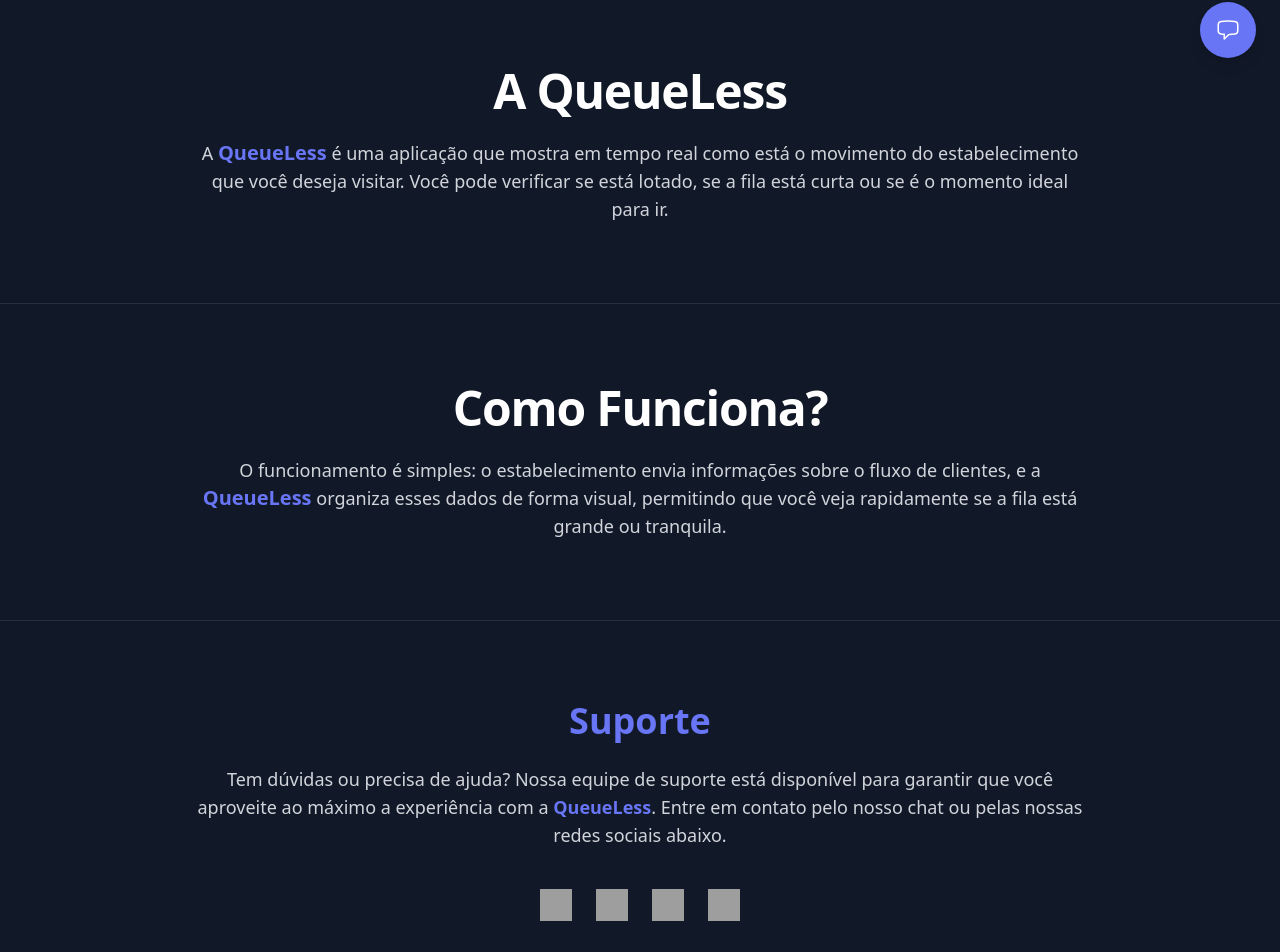
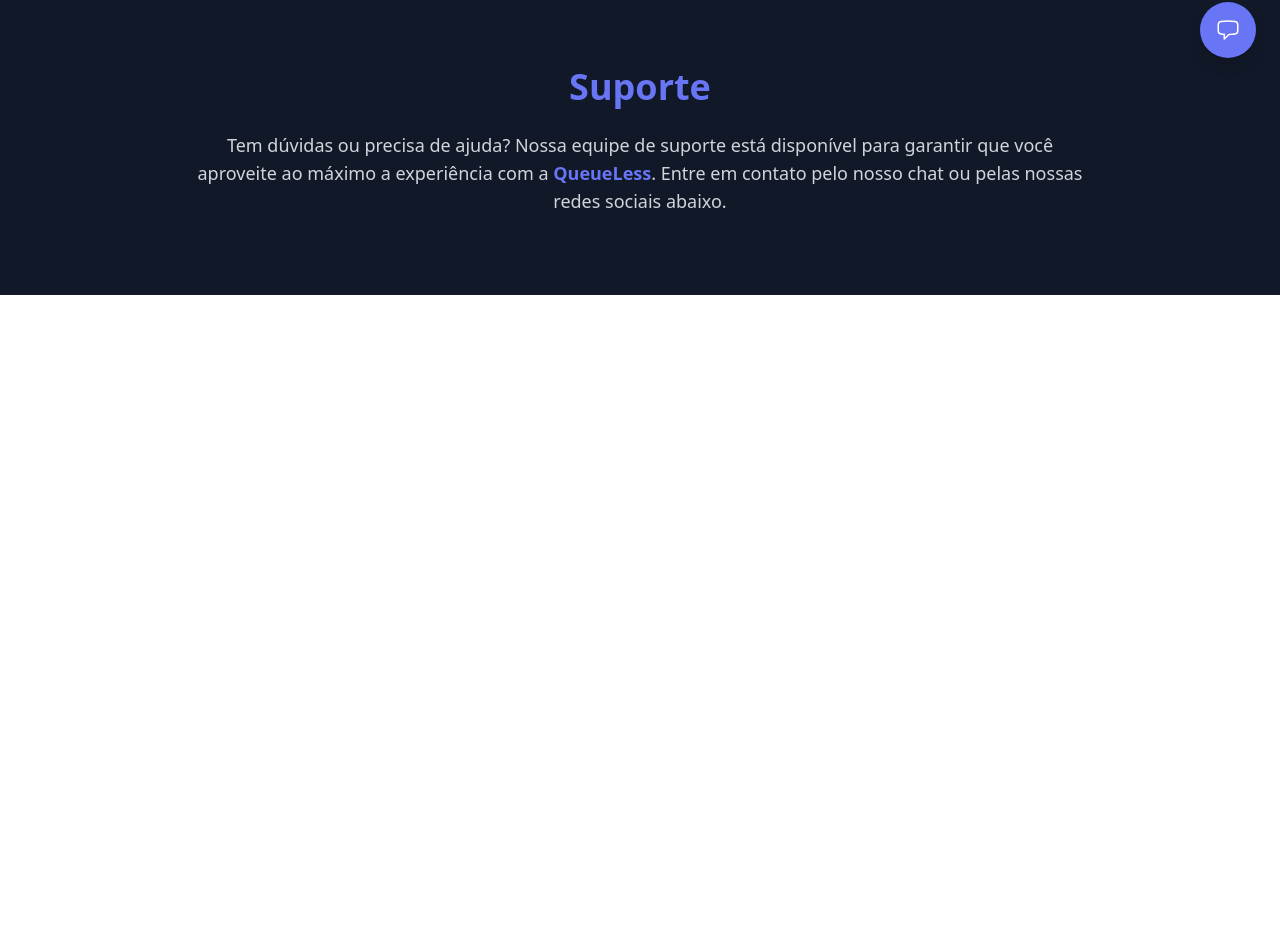
Before and after one commit to begninibruno/react-startup, a React (Vite) app: page / in a window 1280 px wide. Shown: the part 718-1670 px from the top of the page. After the commit the page ends 1013 px from the top, so only its background shows below. Built offline with nearby package versions, Linux system fonts and the light colour scheme; grey boxes are pictures that could not be loaded.

Commit message:
tentando arrumar API

```diff
--- a/package.json
+++ b/package.json
@@ -16,6 +16,7 @@
     "@tailwindplus/elements": "^1.0.9",
     "axios": "^1.11.0",
     "cors": "^2.8.5",
+    "dotenv": "^17.2.1",
     "express": "^5.1.0",
     "flowbite": "^3.1.2",
     "flowbite-react": "^0.12.7",
--- a/src/Elementos/background.jsx
+++ b/src/Elementos/background.jsx
@@ -25,17 +25,21 @@
     if (!mensagem.trim()) return;
 
     setMensagensChat([...mensagensChat, { texto: mensagem, isIA: false }]);
+    const mensagemAtual = mensagem;
     setMensagem('');
 
     try {
-      const res = await fetch("http://localhost:5000/api/chat", {
-        method: "POST",
-        headers: { "Content-Type": "application/json" },
-        body: JSON.stringify({ mensagem })
-      });
+      const res = await fetch("http://localhost:5000/chat", {
+  method: "POST",
+  headers: { "Content-Type": "application/json" },
+  body: JSON.stringify({ message: mensagemAtual })
+});
+
+
       const data = await res.json();
-      setMensagensChat(prev => [...prev, { texto: data.texto, isIA: true }]);
+      setMensagensChat(prev => [...prev, { texto: data.reply, isIA: true }]);
     } catch (err) {
+      console.error(err);
       setMensagensChat(prev => [...prev, { texto: "Erro ao conectar com o suporte.", isIA: true }]);
     }
   };
@@ -48,12 +52,7 @@
           <div className="flex lg:flex-1">
             <a href="#" className="-m-1.5 p-1.5">
               <span className="sr-only">QueueLess</span>
-              <img
-                alt="QueueLess"
-                src="logoteste2.png"
-                width={90}
-                className="mx-auto h-20 w-auto"
-              />
+              <img alt="QueueLess" src="logoteste2.png" width={90} className="mx-auto h-20 w-auto" />
             </a>
           </div>
 
@@ -151,28 +150,6 @@
         </div>
       </section>
 
-      {/* SEÇÃO A QueueLess */}
-      <section id="a-queueless" className="px-6 py-20 lg:px-8 border-t border-white/10">
-        <div className="mx-auto max-w-4xl text-center">
-          <h2 className="text-5xl font-semibold tracking-tight text-balance sm:text-1xl">A QueueLess</h2>
-          <p className="mt-6 text-lg text-gray-300">
-            A <span className="text-[#6875F5] font-bold text-xl">QueueLess</span> é uma aplicação que mostra em tempo real como está o movimento do estabelecimento que você deseja visitar.
-            Você pode verificar se está lotado, se a fila está curta ou se é o momento ideal para ir.
-          </p>
-        </div>
-      </section>
-
-      {/* SEÇÃO Como Funciona */}
-      <section id="como-funciona" className="px-6 py-20 lg:px-8 border-t border-white/10">
-        <div className="mx-auto max-w-4xl text-center">
-          <h2 className="text-5xl font-semibold tracking-tight text-balance sm:text-1xl">Como Funciona?</h2>
-          <p className="mt-6 text-lg text-gray-300">
-            O funcionamento é simples: o estabelecimento envia informações sobre o fluxo de clientes,
-            e a <span className="text-[#6875F5] font-bold text-xl">QueueLess</span> organiza esses dados de forma visual, permitindo que você veja rapidamente se a fila está grande ou tranquila.
-          </p>
-        </div>
-      </section>
-
       {/* SEÇÃO Suporte */}
       <section id="suporte" className="px-6 py-20 lg:px-8 border-t border-white/10 bg-gray-900 relative">
         <div className="mx-auto max-w-4xl text-center">
@@ -182,22 +159,6 @@
             que você aproveite ao máximo a experiência com a <span className="text-[#6875F5] font-bold">QueueLess</span>.
             Entre em contato pelo nosso chat ou pelas nossas redes sociais abaixo.
           </p>
-
-          {/* Redes Sociais */}
-          <div className="mt-10 flex justify-center gap-6">
-            <a href="https://facebook.com" target="_blank" rel="noopener noreferrer" className="hover:scale-110 transition">
-              <img src="/icons/facebook-white.svg" alt="Facebook" className="w-8 h-8" />
-            </a>
-            <a href="https://instagram.com" target="_blank" rel="noopener noreferrer" className="hover:scale-110 transition">
-              <img src="/icons/instagram-white.svg" alt="Instagram" className="w-8 h-8" />
-            </a>
-            <a href="https://twitter.com" target="_blank" rel="noopener noreferrer" className="hover:scale-110 transition">
-              <img src="/icons/twitter-white.svg" alt="Twitter" className="w-8 h-8" />
-            </a>
-            <a href="https://linkedin.com" target="_blank" rel="noopener noreferrer" className="hover:scale-110 transition">
-              <img src="/icons/linkedin-white.svg" alt="LinkedIn" className="w-8 h-8" />
-            </a>
-          </div>
         </div>
 
         {/* Botão de Chat Flutuante */}
--- a/src/Elementos/registro.jsx
+++ b/src/Elementos/registro.jsx
@@ -1,7 +1,7 @@
 import { useEffect, useState, useRef } from 'react';
 import { useNavigate } from 'react-router-dom';
 import axios from 'axios'; // ou use fetch se preferir
-import api from '../Services/api';
+import api from '../Services/api.js';
 
 
 function Registro() {
@@ -18,7 +18,7 @@
 
         name: inputName.current.value,
         email: inputEmail.current.value,
-        key: inputKey.current.value
+        pass: inputKey.current.value
       })
   }
 
@@ -44,7 +44,7 @@
     }
 
     try {
-      const response = await axios.post('http://localhost:3000/usuarios', {
+     const response = await axios.post('http://localhost:5000/usuarios', {
         name: form.name,
         email: form.email,
         key: form.password
@@ -150,7 +150,7 @@
           <div>
             <button
               type="submit"
-              onClick={() => navigate('/background')}
+
               className="flex w-full justify-center rounded-md bg-indigo-500 px-3 py-1.5 text-sm/6 font-semibold text-white hover:bg-indigo-400 focus-visible:outline-2 focus-visible:outline-offset-2 focus-visible:outline-indigo-500"
             >
               Cadastrar
```
Also changed, not shown: server.js (+41 -19 lines), 2 other files (tests, documents, lock files or other folders).
